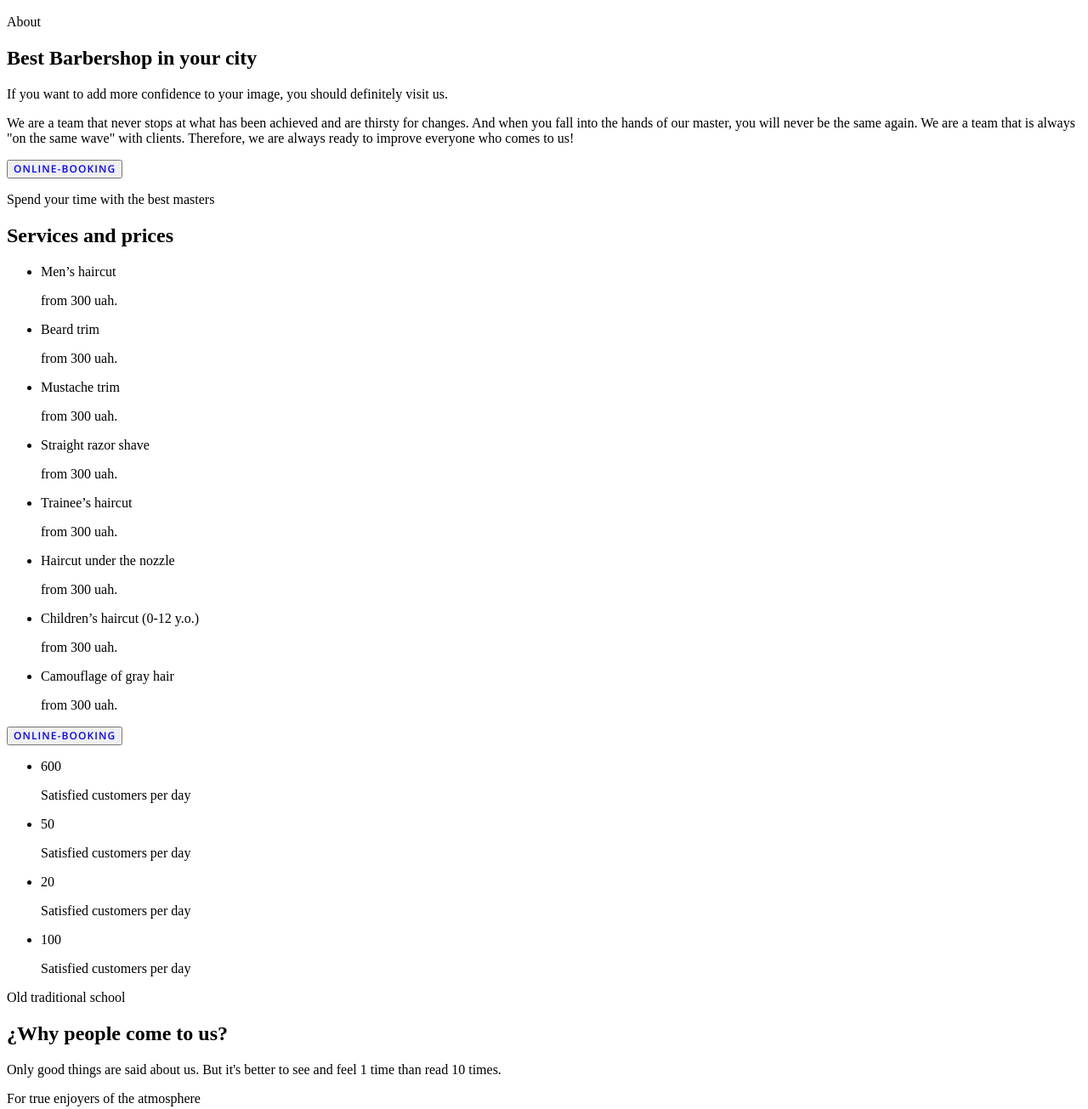
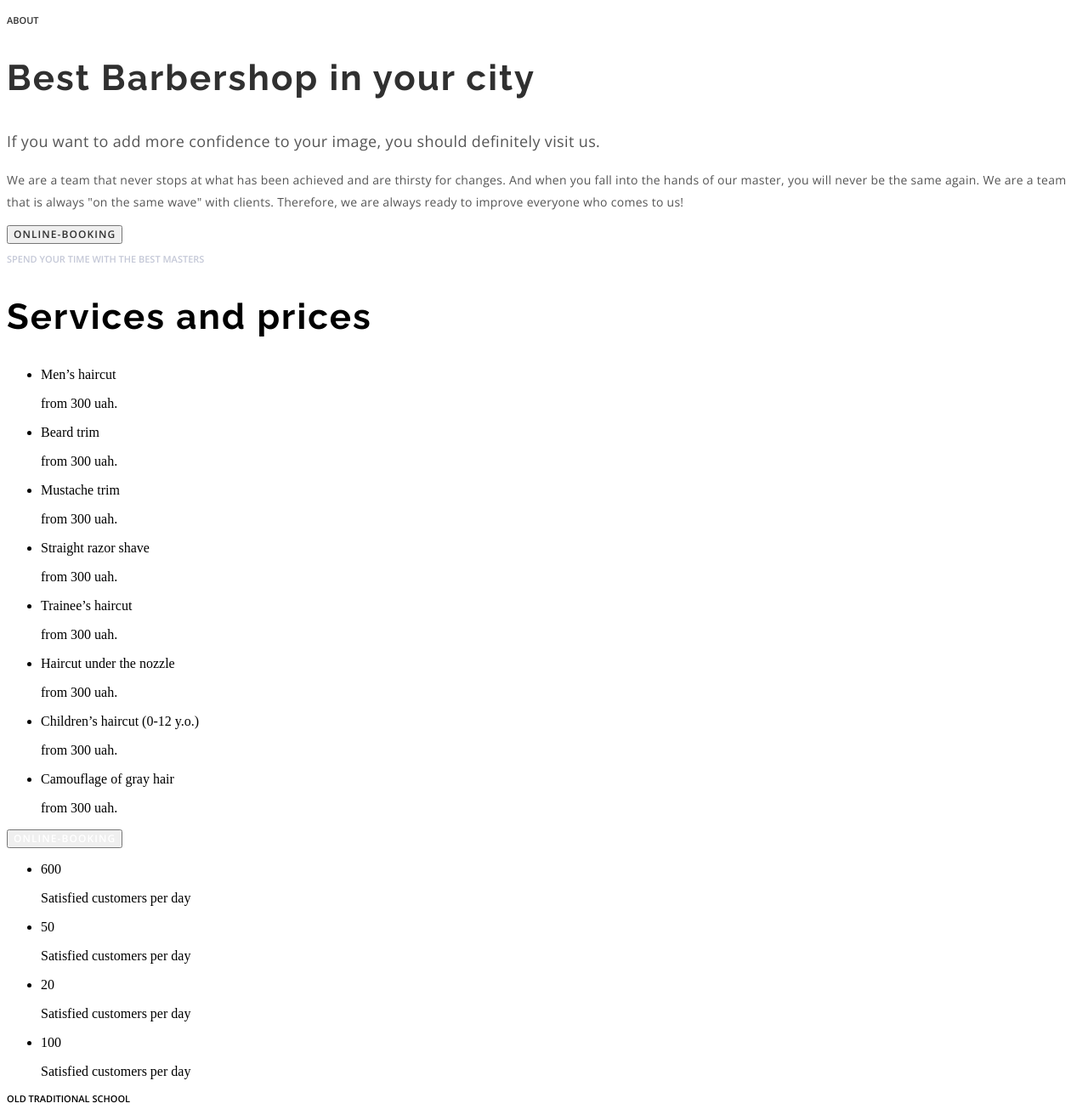
Before and after one commit to olesiaolesia/barbershop, a plain HTML site: page index.html in a window 1280 px wide. Shown: the part 1482-2787 px from the top of the page at 85% size. Drawn offline with nearby package versions, Linux system fonts and the light colour scheme.

Commit message:
edit styles

```diff
--- a/css/styles.css
+++ b/css/styles.css
@@ -24,8 +24,62 @@ body {
     cursor: pointer;
 }
 
+.modal-btn-dark-theme {
+    color: #FFFFFF;
+}
 
+.modal-btn-light-theme {
+    color: #303030;
+}
 
+.modal-btn:hover,
+.modal-btn:active,
+.modal-btn:focus {
+    /* color:#FFFFFF; */
+    color: blue;
+    background-color: #FF6C00;
+}
+
+.suptitle-dark-theme {
+    color: rgba(157, 164, 189, 0.6);
+}
+
+.suptitle-light-theme {
+    color: #303030;
+}
+
+.suptitle {
+    font-family: 'Open Sans';
+    font-weight: 600;
+    font-size: 11px;
+    line-height: 1.36;
+    text-transform: uppercase;
+}
+
+.title {
+    font-family: 'Raleway';
+    font-size: 42px;
+    line-height: 1.17;
+    letter-spacing: 0.05em;
+
+}
+
+.subtitle {
+    font-family: 'Open Sans';
+    font-weight: 400;
+    font-size: 18px;
+    line-height: 1.67;
+    letter-spacing: 0.02em;
+}
+
+.description {
+    font-family: 'Open Sans';
+    font-style: normal;
+    font-weight: 400;
+    font-size: 14px;
+    line-height: 1.86;
+    letter-spacing: 0.02em;
+}
 
 
 /* ============ HEADER ============ */
@@ -60,13 +114,6 @@ body {
     color: blue;
 }
 
-.modal-btn:hover,
-.modal-btn:active,
-.modal-btn:focus {
-    /* color:#FFFFFF; */
-    color: blue;
-    background-color: #FF6C00;
-}
 
 /* ============ HERO ============ */
 
@@ -85,16 +132,7 @@ body {
     color: #FF6C00;
 }
 
-.hero-suptitle {
-    font-family: 'Open Sans';
-    font-weight: 600;
-    font-size: 11px;
-    line-height: 1.36;
-    text-transform: uppercase;
-    color: rgba(157, 164, 189, 0.6);
-}
-
-.hero-title {
+.main-title {
     font-family: 'Raleway';
     font-weight: 700;
     font-size: 72px;
@@ -104,7 +142,7 @@ body {
     color: blue;
 }
 
-.hero-description {
+.hero-subtitle {
     font-family: 'Open Sans';
     font-weight: 400;
     font-size: 18px;
@@ -128,3 +166,44 @@ body {
     /* color: #FFFFFF; */
     color: blue;
 }
+
+/* ============ ABOUT ============ */
+
+
+.about-title {
+    color: #303030;
+}
+
+.about-subtitle {
+    color: #555555;
+}
+
+.about-description {
+    color: #555555;
+}
+
+/* ============ PRICES ============ */
+
+
+/* ============ ADVANTAGES ============ */
+
+
+/* ============ EMPLOYEES ============ */
+
+/* ============ GALLERY ============ */
+
+.hidden-title {
+    position: absolute;
+    width: 1px;
+    height: 1px;
+    margin: -1px;
+    border: 0;
+    padding: 0;
+
+    white-space: nowrap;
+    clip-path: inset(100%);
+    clip: rect(0 0 0 0);
+    overflow: hidden;
+  }
+
+  /* ============ CONTACTS ============ */
--- a/index.html
+++ b/index.html
@@ -24,7 +24,7 @@
             </ul>
         </nav>
         <a class="phone link" href="tel:+380441111111">+38 044 111 11 11 </a>
-        <button class="modal-btn" type="button">Online-booking</button>
+        <button class="modal-btn modal-btn-dark-theme" type="button">Online-booking</button>
     </header>
     <main>
     <!-- HERO -->
@@ -36,9 +36,9 @@
                 </ul>
             </div>
             <div class="hero-right-side">
-                <p class="hero-suptitle">A hair salon for men in Kyiv</p>
-                <h1 class="hero-title">BarberShop</h1>
-                <p class="hero-description">We are experts in trendy men’s haircuts.
+                <p class="suptitle suptitle-dark-theme">A hair salon for men in Kyiv</p>
+                <h1 class="main-title">BarberShop</h1>
+                <p class="hero-subtitle subtitle">We are experts in trendy men’s haircuts.
                     We work quickly, carefully and with style.</p>
             <ul class="hero-down-list">
                 <li class="hero-down-item list"><p class="hero-down-text">Back</p></li>
@@ -52,54 +52,59 @@
                 <li class="about-item list"><img src="./img/about/shaving.jpg" alt="shaving" width="270" height="445"/></li>
                 <li class="about-item list"><img src="./img/about/haircut.jpg" alt="haircut" width="270" height="445"/></li>
             </ul>
-            <p class="about-suptitle">About</p>
-            <h2 class="about-title">Best Barbershop in your city</h2>
-            <p class="about-subtitle">If you want to add more confidence to your image, you should definitely visit us.</p>
-            <p class="about-text">We are a team that never stops at what has been achieved and are thirsty for changes. And when you fall into the hands of our master, you will never be the same again. We are a team that is always "on the same wave" with clients. Therefore, we are always ready to improve everyone who comes to us!</p>
-            <button class="modal-btn" type="button">Online-booking</button>
+            <p class="suptitle suptitle-light-theme">About</p>
+            <h2 class="about-title title">Best Barbershop in your city</h2>
+            <p class="about-subtitle subtitle">If you want to add more confidence to your image, you should definitely visit us.</p>
+            <p class="about-description description">We are a team that never stops at what has been achieved and are thirsty for changes. And when you fall into the hands of our master, you will never be the same again. We are a team that is always "on the same wave" with clients. Therefore, we are always ready to improve everyone who comes to us!</p>
+            <button class="modal-btn modal-btn-light-theme" type="button">Online-booking</button>
         </section>
      <!-- PRICES -->
         <section>
-            <p>Spend your time with the best masters</p>
-            <h2>Services and prices</h2>
-            <ul>
-                <li>
+            <p class="suptitle suptitle-dark-theme">Spend your time with the best masters</p>
+            <h2 class="title">Services and prices</h2>
+            <div class="prices-left-side">
+                <ul class="prices-left-side-list">
+                    <li class="prices-left-side-item">
                         <p>Men’s haircut</p>
                         <p>from 300 uah.</p>
                     </li>
-                <li>
+                    <li class="prices-left-side-item">
                         <p>Beard trim</p>
                         <p>from 300 uah.</p>
                     </li>
-                <li>
+                    <li class="prices-left-side-item">
                         <p>Mustache trim</p>
                         <p>from 300 uah.</p>
                     </li>
-                <li>
+                    <li class="prices-left-side-item">
                         <p>Straight razor shave</p>
                         <p>from 300 uah.</p>
                     </li>
                 </ul>
-            <ul>
-                <li>
+            </div>
+            <div class="prices-right-side">
+                <ul class="prices-right-side-list">
+                    <li class="prices-right-side-item">
                         <p>Trainee’s haircut</p>
                         <p>from 300 uah.</p>
                     </li>
-                <li>
+                    <li class="prices-right-side-item">
                         <p>Haircut under the nozzle</p>
                         <p>from 300 uah.</p>
                     </li>
-                <li>
+                    <li class="prices-right-side-item">
                         <p>Children’s haircut (0-12 y.o.)</p>
                         <p>from 300 uah.</p>
                     </li>
-                <li>
+                    <li class="prices-right-side-item">
                         <p>Camouflage of gray hair</p>
                         <p>from 300 uah.</p>
                     </li>
                 </ul>
-            <button class="modal-btn" type="button">Online-booking</button>
+            </div>
+            <button class="modal-btn modal-btn-dark-theme" type="button">Online-booking</button>
         </section>
+    <!-- ADVANTAGES -->
         <section>
             <ul>
                 <li>
@@ -119,13 +124,14 @@
                     <p>Satisfied customers per day</p>
                 </li>
             </ul>
-            <p>Old traditional school</p>
-            <h2>¿Why people come to us?</h2>
-            <p>Only good things are said about us. But it's better to see and feel 1 time than read 10 times. </p>
+            <p class="suptitle">Old traditional school</p>
+            <h2 class="title">¿Why people come to us?</h2>
+            <p class="subtitle">Only good things are said about us. But it's better to see and feel 1 time than read 10 times. </p>
         </section>
+    <!-- EMPLOYEES -->
         <section>
-            <p>For true enjoyers of the atmosphere</p>
-            <h2>Our barbers</h2>
+            <p class="suptitle">For true enjoyers of the atmosphere</p>
+            <h2 class="title">Our barbers</h2>
             <ul>
                 <li>
                     <img src="./img/barbers/haircut1.jpg" alt="haircut" width="370" height="346"/>
@@ -144,9 +150,10 @@
                 </li>
             </ul>
         </section>
+    <!-- GALLERY -->
         <section>
-            <p>In Latin, "barba" means "beard"</p>
-            <h2>Gallery</h2>
+            <p class="suptitle">In Latin, "barba" means "beard"</p>
+            <h2 class="hidden-title">Gallery</h2>
             <ul>
                 <li>
                     <img src="./img/gallery/barber-photo.jpg" alt="barber-photo.jpg" width="270" height="360"/>
@@ -158,8 +165,8 @@
                 <li>
                     <img src="./img/gallery/barber-photo.jpg-3.jpg" alt="barber-photo.jpg" width="270" height="360"/></li>
             </ul>
-
         </section>
+    <!-- CONTACTS -->
         <section>
             <h2>Online-booking</h2>
         </section>
```
Lines whose indentation alone changed are shown as unchanged.
